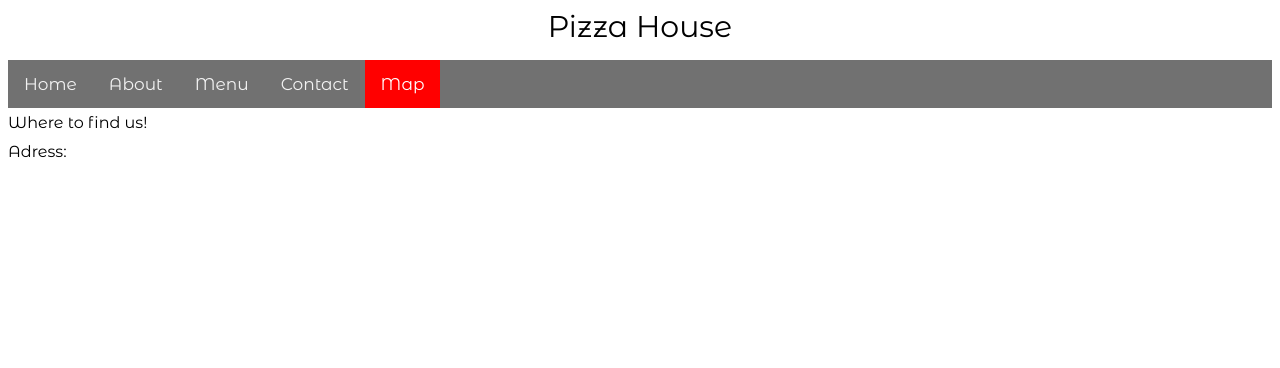
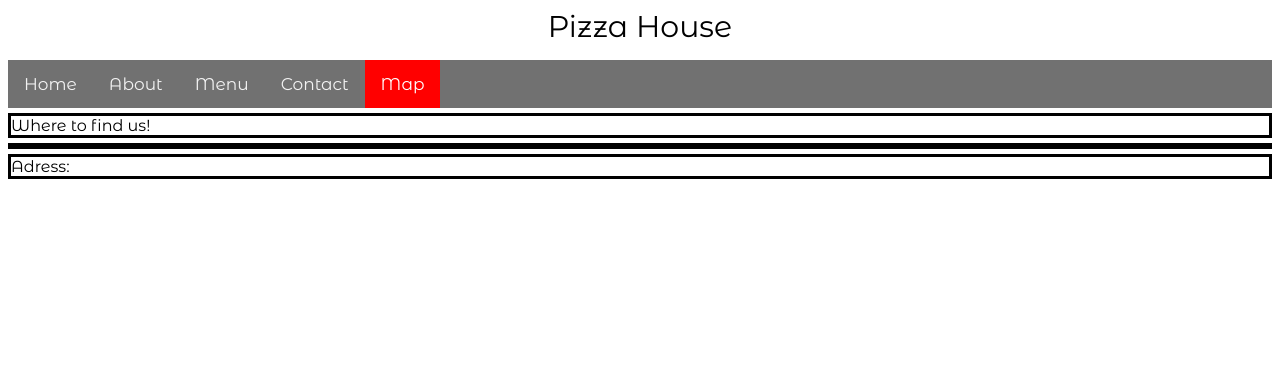
Before and after one commit to Zachery-Beck/Comp205-Group-project, a PHP site: the page made by Map Page.html in a window 1280 px wide. Shown: the top 368 px of the page. Run offline with PHP 8.4, Linux system fonts and the light colour scheme.

Commit message:
Final Progress 2/17/2023

```diff
--- a/Main CSS page.css
+++ b/Main CSS page.css
@@ -305,10 +305,13 @@ menu-bbar{
   }
   map-title{
     grid-area: title;
+    border: 3px solid black;
   }
   map-main{
     grid-area: main;
+    border: 3px solid black;
   }
   map-bbar{
     grid-area: bbar;
+    border: 3px solid black;
   }
```
